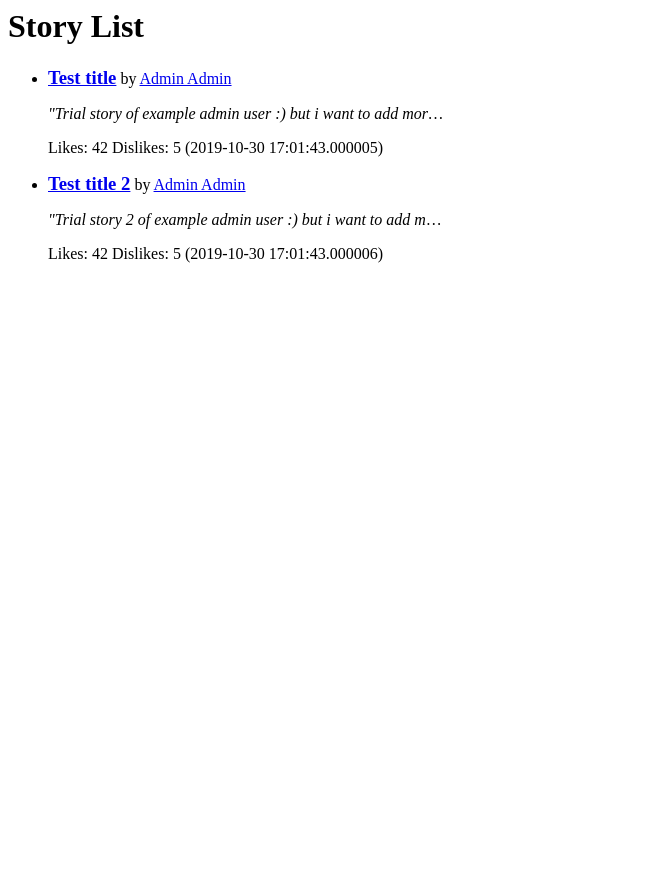
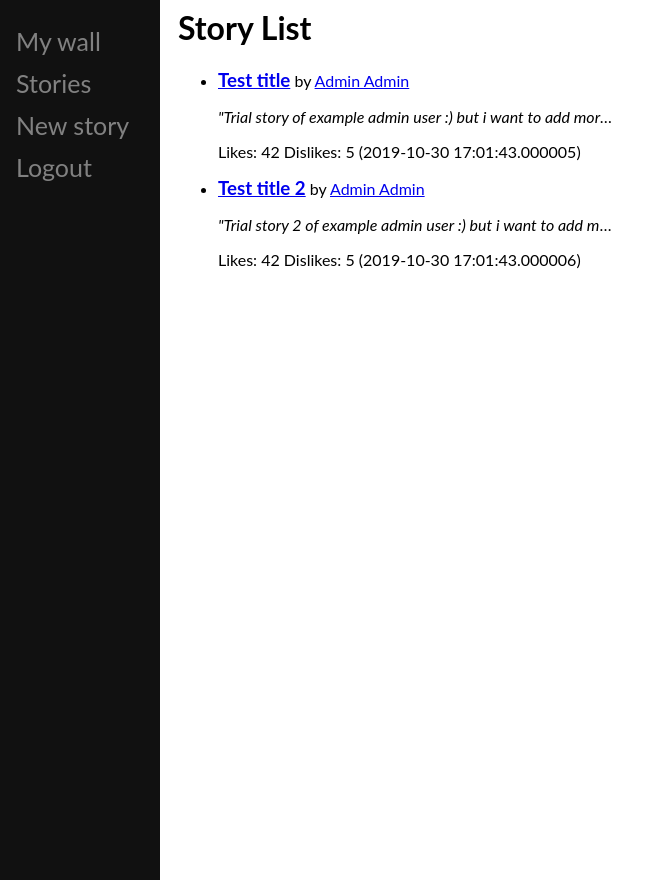
Before and after one commit to sduoase/STAR_DICES, a Flask app: page / in a window 1280 px wide. Shown: the whole page, without its empty margins (0-653 px from the left). Run offline with Flask 2, Linux system fonts and the light colour scheme; a user stored in the database is signed in; data comes from the database, SQL or seed files in the repository.

Commit message:
Created navigation.html that is loaded in each view

```diff
--- a/monolith/templates/create_user.html
+++ b/monolith/templates/create_user.html
@@ -1,4 +1,5 @@
-<html>
+{% extends "navigation.html" %}
+{% block content %}
 <body>
   <form action="" method="POST">
     {{ form.hidden_tag() }}
@@ -18,4 +19,4 @@
     <input type=submit value="Submit">
   </form>
 </body>
-</html>
+{%endblock%}
--- a/monolith/templates/login.html
+++ b/monolith/templates/login.html
@@ -1,4 +1,5 @@
-<html>
+{% extends "navigation.html" %}
+{% block content %}
   <body>
     <form action="" method="POST">
       {{ form.hidden_tag() }}
@@ -18,4 +19,4 @@
       <input type=submit value="Publish">
     </form>
   </body>
-</html>
+{%endblock%}
--- a/monolith/templates/message.html
+++ b/monolith/templates/message.html
@@ -1,5 +1,6 @@
-<html>
+{% extends "navigation.html" %}
+{% block content %}
   <body>
     <h1>{{message}}</h1>
   </body>
-</html>
+{%endblock%}
--- a/monolith/templates/myfollowers.html
+++ b/monolith/templates/myfollowers.html
@@ -1,4 +1,5 @@
-<html>
+{% extends "navigation.html" %}
+{% block content %}
 <body>
   <h1>My Followers:</h1>
   <ul>
@@ -9,4 +10,4 @@
     {% endfor %}
   </ul>
 </body>
-</html>
+{%endblock%}
--- a/monolith/templates/mywall.html
+++ b/monolith/templates/mywall.html
@@ -1,3 +1,6 @@
+{% extends "navigation.html" %}
+{% block content %}
+<body>
   <h1>Storytellers</h1>
   Hi {{ current_user.firstname }}! <a href="/logout">Logout</a>
     <h2>Your Stories</h2>
@@ -11,3 +14,5 @@ Hi {{ current_user.firstname }}! <a href="/logout">Logout</a>
         </li>
       </ul>
   {% endfor %}
+</body>
+{%endblock%}
--- /dev/null
+++ b/monolith/templates/navigation.html
@@ -0,0 +1,63 @@
+<html>
+<head>
+<meta name="viewport" content="width=device-width, initial-scale=1">
+<style>
+body {
+  font-family: "Lato", sans-serif;
+}
+
+.sidenav {
+  height: 100%;
+  width: 160px;
+  position: fixed;
+  z-index: 1;
+  top: 0;
+  left: 0;
+  background-color: #111;
+  overflow-x: hidden;
+  padding-top: 20px;
+}
+
+.sidenav a {
+  padding: 6px 8px 6px 16px;
+  text-decoration: none;
+  font-size: 25px;
+  color: #818181;
+  display: block;
+}
+
+.sidenav a:hover {
+  color: #f1f1f1;
+}
+
+.main {
+  margin-left: 160px; /* Same as the width of the sidenav */
+  font-size: 16px; /* Increased text to enable scrolling */
+  padding: 0px 10px;
+}
+
+@media screen and (max-height: 450px) {
+  .sidenav {padding-top: 15px;}
+  .sidenav a {font-size: 18px;}
+}
+</style>
+</head>
+<body>
+
+<div class="sidenav">
+  {% if notlogged %}
+  <a href="/login">Login</a>
+  <a href="/signup">Signup</a>
+  {%else%}
+  <a href="/my_wall">My wall</a>
+  <a href="/">Stories</a>
+  <a href="/new_story">New story</a>
+  <a href="/logout">Logout</a>
+  {%endif%}
+</div>
+<div class="main">
+  {% block content %}
+  {% endblock %}
+</div>
+</body>
+</html>
--- a/monolith/templates/stories.html
+++ b/monolith/templates/stories.html
@@ -1,4 +1,5 @@
-<html>
+{% extends "navigation.html" %}
+{% block content %}
 <body>
     <h1>Story List</h1>
     <h5>{{message}}</h5>
@@ -13,4 +14,4 @@
     {% endfor %}
     </ul>
 </body>
-</html>
+{%endblock%}
--- a/monolith/templates/story.html
+++ b/monolith/templates/story.html
@@ -1,4 +1,5 @@
-<html>
+{% extends "navigation.html" %}
+{% block content %}
 <body>
     {% if story %}
         <h1 style="display: inline;">{{story.title}}</h1>
@@ -17,4 +18,4 @@
         {%endif%}
     {% endif %}
   </body>
-</html>
+{%endblock%}
--- a/monolith/templates/users.html
+++ b/monolith/templates/users.html
@@ -1,4 +1,5 @@
-<html>
+{% extends "navigation.html" %}
+{% block content %}
 <body>
   <h1>User List</h1>
   <ul>
@@ -9,4 +10,4 @@
     {% endfor %}
   </ul>
 </body>
-</html>
+{%endblock%}
--- a/monolith/templates/wall.html
+++ b/monolith/templates/wall.html
@@ -1,3 +1,6 @@
+{% extends "navigation.html" %}
+{% block content %}
+<body>
     <h1>Storytellers</h1>
     <p>Welcome to {{author.firstname}} {{author.lastname}} page!</p>
     {% if author.id != current_user.id %}
@@ -18,3 +21,5 @@
             </li>
         </ul>
     {% endfor %}
+</body>
+{%endblock%}
--- a/monolith/views/auth.py
+++ b/monolith/views/auth.py
@@ -26,7 +26,7 @@ def login():
             return redirect('/')
         else:
             return redirect(url_for('auth.login', message="User or Password not correct!"))
-    return render_template('login.html', form=form)
+    return render_template('login.html', form=form, notlogged=True)
 
 
 @auth.route("/logout")
@@ -51,4 +51,4 @@ def create_user():
             db.session.rollback()
             form.message="Seems like this email is already used"
 
-    return render_template('create_user.html', form=form)
+    return render_template('create_user.html', form=form, notlogged=True)
```
Lines whose indentation alone changed are shown as unchanged.
